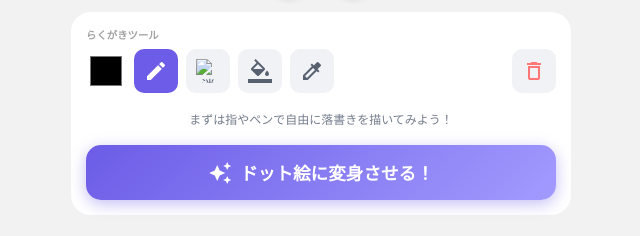
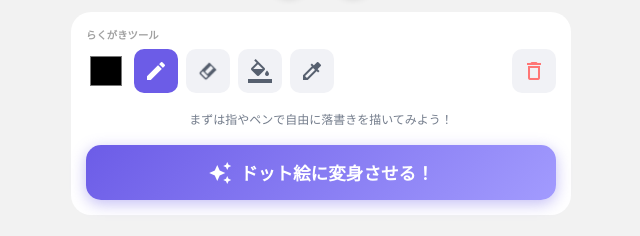
Before and after one commit to hirakudesigns/dots-art-studio, a plain HTML site: page index2.html in a window 1280 px wide. Shown: the part 538-774 px from the top of the page, 319-959 px from the left. Drawn offline with nearby package versions, Linux system fonts and the light colour scheme.

Commit message:
Update index2.html

```diff
--- a/index2.html
+++ b/index2.html
@@ -56,7 +56,7 @@
         /* ツールボタンの共通規格（44px） */
         .btn { width: 44px; height: 44px; display: flex; align-items: center; justify-content: center; cursor: pointer; border: none; border-radius: 10px; background: #f1f2f6; color: #57606f; padding: 0; box-sizing: border-box; }
         .btn.active { background: var(--primary-color); color: white; }
-        .btn img { width: 24px; height: 24px; object-fit: contain; } /* eraser.pngのサイズを合わせるための指定 */
+        .btn img { width: 24px; height: 24px; object-fit: contain; } /* erazer.pngのサイズを合わせるための指定 */
 
         .btn-magic { background: linear-gradient(135deg, #6c5ce7, #a29bfe); color: white; height: 55px; font-weight: 900; border-radius: 15px; border: none; cursor: pointer; width: 100%; font-size: 1.1rem; box-shadow: 0 4px 15px rgba(108, 92, 231, 0.4); display: flex; align-items: center; justify-content: center; gap: 8px; }
         .btn-upload { background: var(--primary-color); color: white; height: 55px; font-weight: 900; border-radius: 15px; border: none; cursor: pointer; width: 100%; font-size: 1.1rem; }
@@ -106,7 +106,7 @@
             <div class="row">
                 <input type="color" id="sketchColor" value="#000000" style="width:40px; height:40px; border:none; background:none; cursor:pointer;">
                 <button class="btn active" id="btn-sketch-pen"><span class="material-icons">edit</span></button>
-                <button class="btn" id="btn-sketch-eraser"><img src="eraser.png" alt="消しゴム"></button>
+                <button class="btn" id="btn-sketch-eraser"><img src="erazer.png" alt="消しゴム"></button>
                 <button class="btn" id="btn-sketch-bucket"><span class="material-icons">format_color_fill</span></button>
                 <button class="btn" id="btn-sketch-picker"><span class="material-icons">colorize</span></button>
                 <button class="btn" id="btn-sketch-clear" style="color:var(--accent-color); margin-left: auto;"><span class="material-icons">delete_outline</span></button>
```
